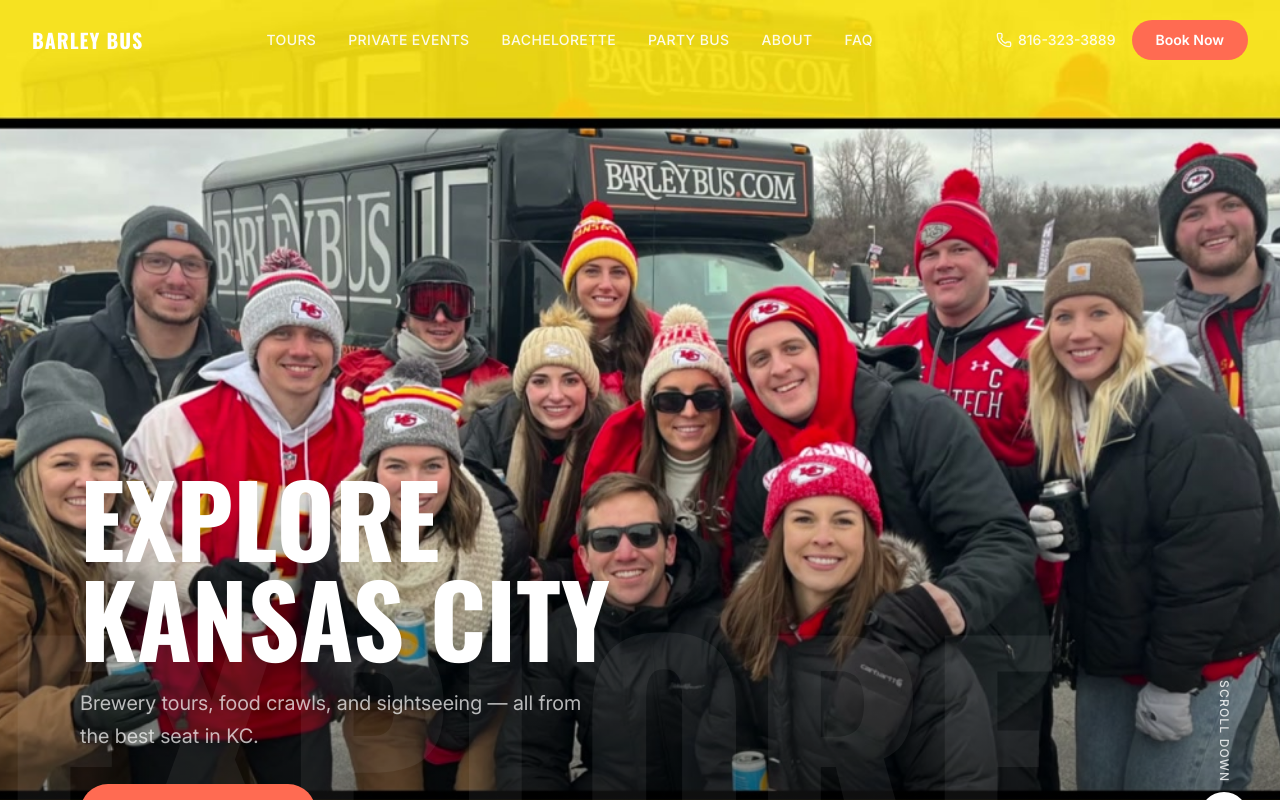
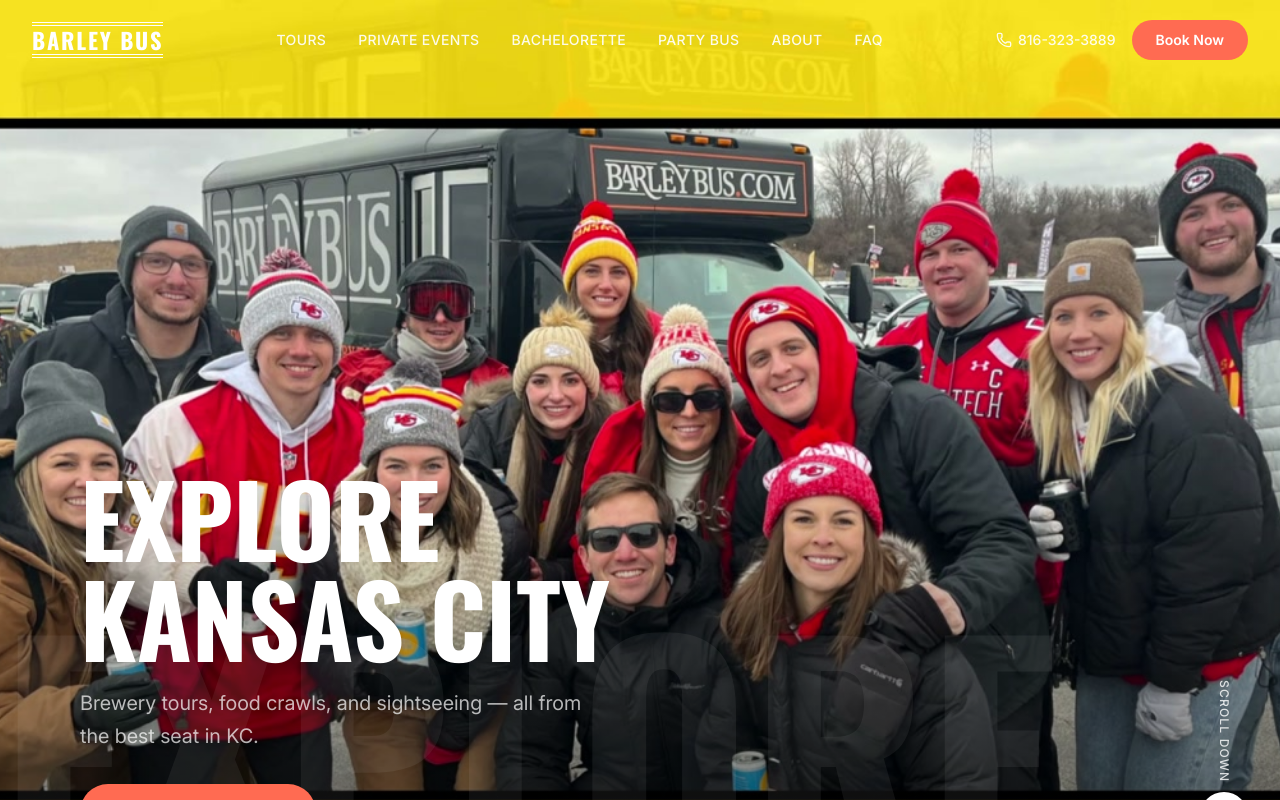
Before and after one commit to todd-11b/barleybus-website, a Next.js app: page / in a window 1280 px wide. Shown: the top 800 px of the page. Built offline with nearby package versions, Linux system fonts and the light colour scheme.

Commit message:
Add Logo component with styled wordmark + rules, wire into header
Matches Barley Bus logo design: decorative rules above/below,
Oswald display font, coral tagline. Swaps white/dark variant
based on header scroll state.

https://claude.ai/code/session_01JbP8NhoozenP6onADCSWLE

```diff
--- a/src/components/header.tsx
+++ b/src/components/header.tsx
@@ -4,6 +4,7 @@ import React, { useState, useEffect } from "react";
 import Link from "next/link";
 import { Menu, X, Phone } from "lucide-react";
 import { Button } from "@/components/ui/button";
+import { Logo } from "@/components/logo";
 import { NAV_LINKS, CONTACT } from "@/config/navigation";
 import { BOOKING_LINKS } from "@/config/booking";
 
@@ -28,15 +29,9 @@ export function Header() {
       }`}
     >
       <div className="mx-auto flex h-20 max-w-7xl items-center justify-between px-5 lg:px-8">
-        {/* Logo / Wordmark */}
-        <Link href="/" className="flex items-center gap-2">
-          <span
-            className={`font-display text-xl font-bold uppercase tracking-wider transition-colors duration-500 ${
-              scrolled ? "text-navy" : "text-white"
-            }`}
-          >
-            Barley Bus
-          </span>
+        {/* Logo */}
+        <Link href="/" className="flex items-center text-base">
+          <Logo variant={scrolled ? "dark" : "white"} />
         </Link>
 
         {/* Desktop Nav */}
--- /dev/null
+++ b/src/components/logo.tsx
@@ -0,0 +1,74 @@
+import { cn } from "@/lib/utils";
+
+interface LogoProps {
+  variant?: "dark" | "white";
+  showTagline?: boolean;
+  className?: string;
+}
+
+/**
+ * Barley Bus logo component.
+ *
+ * Uses Next.js Image to load the actual logo PNGs when available.
+ * Falls back to styled text if images aren't found.
+ *
+ * To use the real logos, add these files to public/:
+ *   - public/logo-dark.png  (black text + orange tagline, for light backgrounds)
+ *   - public/logo-white.png (white text, for dark backgrounds)
+ */
+export function Logo({ variant = "dark", showTagline = false, className }: LogoProps) {
+  const isWhite = variant === "white";
+
+  return (
+    <div className={cn("flex flex-col items-start", className)}>
+      {/* Main wordmark */}
+      <div className="relative">
+        {/* Top rule */}
+        <div
+          className={cn(
+            "h-[1.5px] w-full mb-[2px]",
+            isWhite ? "bg-white" : "bg-navy"
+          )}
+        />
+        <div
+          className={cn(
+            "h-[0.75px] w-full mb-[3px]",
+            isWhite ? "bg-white" : "bg-navy"
+          )}
+        />
+
+        {/* BARLEY BUS text */}
+        <span
+          className={cn(
+            "block font-display text-[1.4em] font-bold uppercase leading-none tracking-[0.08em]",
+            isWhite ? "text-white" : "text-navy"
+          )}
+          style={{ fontVariant: "small-caps" }}
+        >
+          Barley Bus
+        </span>
+
+        {/* Bottom rule */}
+        <div
+          className={cn(
+            "h-[0.75px] w-full mt-[3px]",
+            isWhite ? "bg-white" : "bg-navy"
+          )}
+        />
+        <div
+          className={cn(
+            "h-[1.5px] w-full mt-[2px]",
+            isWhite ? "bg-white" : "bg-navy"
+          )}
+        />
+      </div>
+
+      {/* Tagline */}
+      {showTagline && (
+        <span className="mt-1 text-[0.45em] font-medium uppercase tracking-[0.35em] text-coral">
+          Tours and Transportation
+        </span>
+      )}
+    </div>
+  );
+}
```
